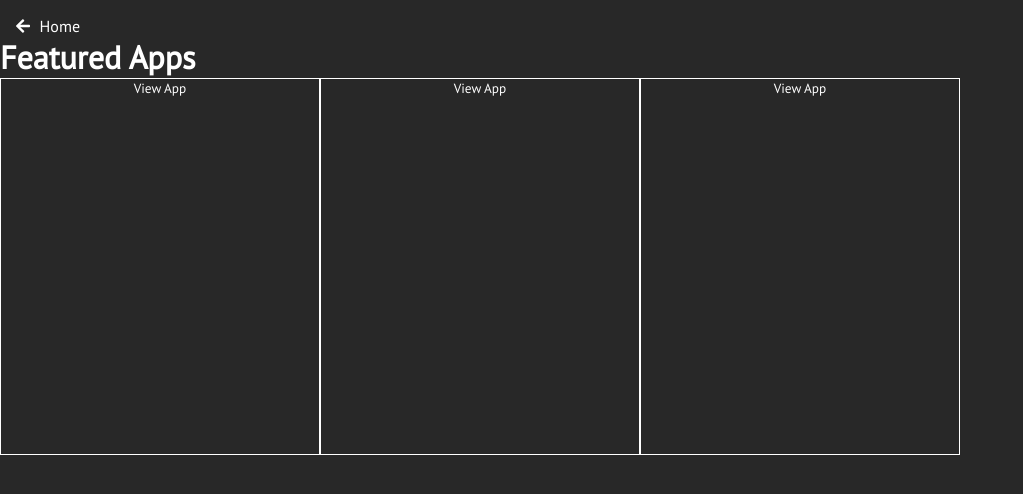
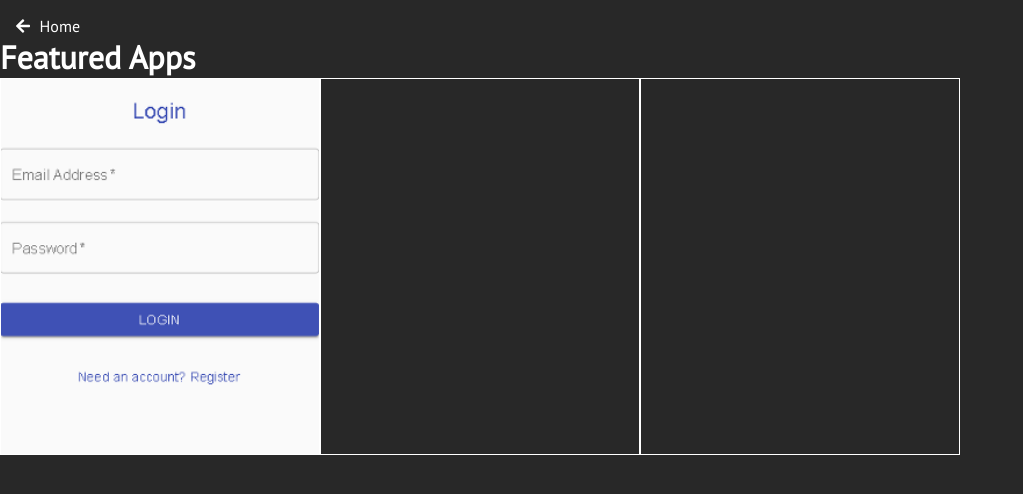
Before and after one commit to endepointe/endepointe, a React (Create React App) app in the folder client/: page /demos in a window 1280 px wide. Shown: the top 494 px of the page, without its empty margins (0-1023 px from the left). Built offline with nearby package versions, Linux system fonts and the light colour scheme.

Commit message:
quick test

```diff
--- a/client/src/Demos.css
+++ b/client/src/Demos.css
@@ -16,79 +16,131 @@
     margin-left: 0.6rem;
   }
 
-  .projects-nav {
+  .apps-nav {
     padding-top: 1rem;
     padding-left: 1rem;
   }
 
-  .projects-main {
+  .apps-main {
     height: 100vh;
     width: 100vw;
   }
 
-  .project-list {
+  .app-list {
       display:  grid;
       grid-template-columns: repeat(auto-fill, minmax(300px, 1fr));
   }
 
-  .project {
-    height: 500px;
+  .app {
+    /* height: 400px; */
     border: 1px solid white;
     display: flex;
     flex-direction: column;
+    height: auto;
+    min-height: 375px;
   }
 
-  .project:hover {
-    z-index: 10;
-    background-color: rgba(230, 230, 230, .5);
+  .app:nth-child(1) {
+    background-image: url('./images/vote.png');
+    background-repeat: no-repeat;
+    background-size: cover;
+    background-position: center;
   }
 
-  .project button {
+  .app > button {
     justify-self: flex-end;
+    width: 100%;
+    height: 100%;
+    z-index: 1;
+    opacity: 0;
   }
 
-  .project-image {
-    z-index: 20;
+  .app > button:hover {
     background-color: rgba(230, 230, 230, .5);
+    opacity: 1;
   }
 
+  /* Text after hover */
+  .overlay {
+    height: 100%;
+    width: 100%;
+    opacity: 0;
+    transition: .2s ease;
+    background-color: #008CBA;
+    z-index: 9;
+  }
+
+  .app > button:hover .overlay {
+    opacity: 1;
+  }
+
+  .text {
+    background-color: rgba(0, 0, 0, 0);
+    z-index: 20;
+    color: white;
+    font-size: 20px;
+    position: relative;
+    top: 50%;
+    left: 50%;
+    -webkit-transform: translate(-50%, -50%);
+    -ms-transform: translate(-50%, -50%);
+    transform: translate(-50%, -50%);
+    text-align: center;
+  }
+  /*  */
   .app-modal {
     display: none;
+    flex-direction: column;
     position: fixed;
+    z-index: 10;
     top: 50%;
     left: 50%;
-    width: 80%;
+    width: 90%;
     height: 90%;
     transform: translate(-50%, -50%);
+  }
+
+  .iconCloseButton {
+    position: relative;
+    top: -1rem;
+    right: -1rem;
+    font-size: 1.6rem;
+    border-radius: 2.5rem;
+    align-self: flex-end;
+  }
+
+  .app-modal iframe {
+    width: 100%;
+    height: 100%;
   }
 }
 
 @media (min-width: 400px) {
-  .project-list {
+  .app-list {
     grid-template-columns: repeat(auto-fill, minmax(310px, 1fr));
   }
-  .project {
+  .app {
     height: 450px;
   }
 }
 
 @media (min-width: 500px) {
-  .project-list {
+  .app-list {
     grid-template-columns: repeat(auto-fill, minmax(320px, 1fr));
   }
-  .project {
+  .app {
     height: 400px;
   }
 }
 
 @media (min-width: 600px) {
-  .project {
+  .app {
     height: 390px;
   }
 }
 
 @media (min-width: 700px) {
-  .project {
+  .app {
     height: 375px;
   }
 }
--- a/client/src/Demos.js
+++ b/client/src/Demos.js
@@ -8,7 +8,7 @@ import {
 } from 'react-router-dom';
 import { FontAwesomeIcon } from '@fortawesome/react-fontawesome';
 import { faArrowLeft } from '@fortawesome/free-solid-svg-icons';
-import { faTimes } from '@fortawesome/free-solid-svg-icons';
+import { faTimesCircle } from '@fortawesome/free-solid-svg-icons';
 
 const Demos = () => {
 
@@ -28,7 +28,7 @@ const Demos = () => {
   const showApp = (id) => {
     console.log(id);
     const appId = document.getElementById(id);
-    appId.style.display = 'block';
+    appId.style.display = 'flex';
   }
 
   const closeApp = (id) => {
@@ -37,9 +37,9 @@ const Demos = () => {
   }
 
   return (
-    <main className="projects-main">
-      <nav className="projects-nav">
-        <ul className="projects-nav-ul">
+    <main className="apps-main">
+      <nav className="apps-nav">
+        <ul className="apps-nav-ul">
           <li>
             <Link to="/">
               <FontAwesomeIcon icon={faArrowLeft} />
@@ -51,48 +51,65 @@ const Demos = () => {
       <header>
         <h1>Featured Apps</h1>
       </header>
-      <article className="project-list">
-        <section className="project">
+      <article className="app-list">
+        <section className="app">
           <article
             id="app1" className="app-modal">
-            <button onClick={() => closeApp('app1')}>
-              <FontAwesomeIcon icon={faTimes} />
-              Close
+            <button
+              className="iconCloseButton"
+              onClick={() => closeApp('app1')}>
+              <FontAwesomeIcon
+                icon={faTimesCircle} />
             </button>
             <iframe
               src="http://localhost:4001/"
               title="voting app"
               frameBorder="0"></iframe>
           </article>
-          <button onClick={() => showApp('app1')}>View App</button>
+          <button onClick={() => showApp('app1')}>
+            <div className="overlay">
+              <div className="text">Voting Demo</div>
+            </div>
+          </button>
         </section>
-        <section className="project">
+        <section className="app">
           <article
             id="app2" className="app-modal">
-            <button onClick={() => closeApp('app2')}>
-              <FontAwesomeIcon icon={faTimes} />
-              Close
+            <button
+              className="iconCloseButton"
+              onClick={() => closeApp('app2')}>
+              <FontAwesomeIcon
+                icon={faTimesCircle} />
             </button>
             <iframe
               src="http://localhost:4001/"
               title="null"
               frameBorder="0"></iframe>
           </article>
-          <button onClick={() => showApp('app2')}>View App</button>
+          <button onClick={() => showApp('app2')}>
+            <div className="overlay">
+              <div className="text">Ethereum Demo In progress</div>
+            </div>
+          </button>
         </section>
-        <section className="project">
+        <section className="app">
           <article
             id="app3" className="app-modal">
-            <button onClick={() => closeApp('app3')}>
-              <FontAwesomeIcon icon={faTimes} />
-              Close
+            <button
+              className="iconCloseButton"
+              onClick={() => closeApp('app3')}>
+              <FontAwesomeIcon icon={faTimesCircle} />
             </button>
             <iframe
               src="http://localhost:4001/"
               title="voting app"
               frameBorder="0"></iframe>
           </article>
-          <button onClick={() => showApp('app3')}>View App</button>
+          <button onClick={() => showApp('app3')}>
+            <div className="overlay">
+              <div className="text">Store Demo In Progress</div>
+            </div>
+          </button>
         </section>
       </article>
     </main>
--- a/client/src/Home.css
+++ b/client/src/Home.css
@@ -39,7 +39,6 @@
     margin: 0 auto;
     padding: 0;
     color: white;
-    /* border: 1px solid white; */
     text-align: center;
     display: flex;
     flex-wrap: nowrap;
@@ -52,16 +51,17 @@
     display: flex;
     width: 0rem;
     margin-top: 1.2rem;
-    /* margin-left: 21%; */
     margin-right: auto;
     margin-bottom: 1.2rem;
     transition-property: width;
     transition-duration: 0.3s;
     text-align: center;
   }
+
 /* margins to account for the transition effect
   caused by a width of 0 to n
 */
+
   .home-nav-ul-li:nth-child(1) {
     margin-left: 19.8%;
   }
@@ -90,9 +90,16 @@
 
   .home-nav-ul-li:hover:nth-child(3) {
     border-bottom: 2px solid white;
-    width: 6.6rem;
+    width: 6.7rem;
     font-size: 2rem;
     cursor: pointer;
+  }
+
+  #testing {
+    flex: 1;
+    margin-top: 20rem;
+    text-align: center;
+    align-self: flex-end;
   }
 }
 
--- a/client/src/Home.js
+++ b/client/src/Home.js
@@ -28,6 +28,7 @@ const Home = () => {
               </Link>
           </li>
         </ul>
+        <div id="testing">In testing Mode</div>
       </nav>
     </main>
   )
```
Also changed, not shown: client/src/images/vote.png (added), 1 other file (tests, documents, lock files or other folders).
